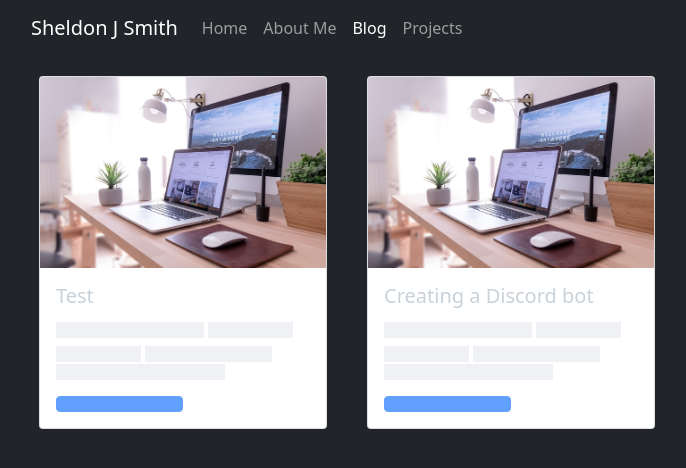
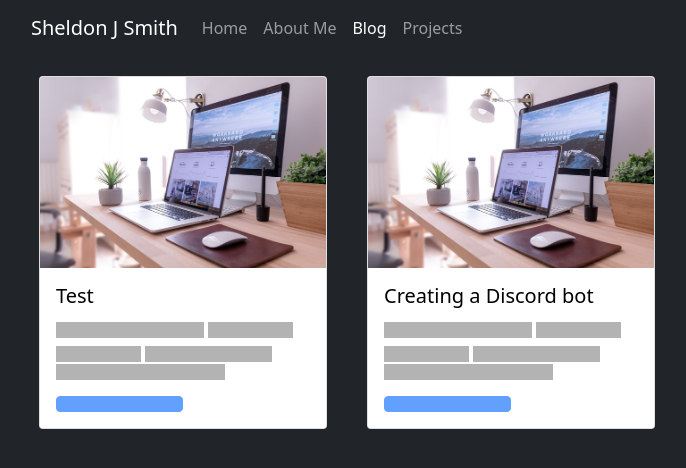
Before and after one commit to Screemm/screemm.github.io, a Jekyll site: the page built from blog.md, in a window 1280 px wide. Shown: the top 468 px of the page, without its empty margins (63-749 px from the left). Built offline with Jekyll 4.4.1, drawn with Linux system fonts in a browser that asks for light colours; nearby versions of some CDN libraries.

Commit message:
Update blog.html

```diff
--- a/_layouts/blog.html
+++ b/_layouts/blog.html
@@ -9,8 +9,8 @@
                         <img src="assets/images/{{ post.img }}" class="card-img-top" alt="...">
 
                         <div class="card-body">
-                            <h5 class="card-title">{{ post.title }}</h5>
-                            <p class="card-text placeholder-glow">
+                            <h5 class="card-title" style="color: initial;">{{ post.title }}</h5>
+                            <p class="card-text placeholder-glow" style="color: initial;">
                                 <span class="placeholder col-7"></span>
                                 <span class="placeholder col-4"></span>
                                 <span class="placeholder col-4"></span>
```
